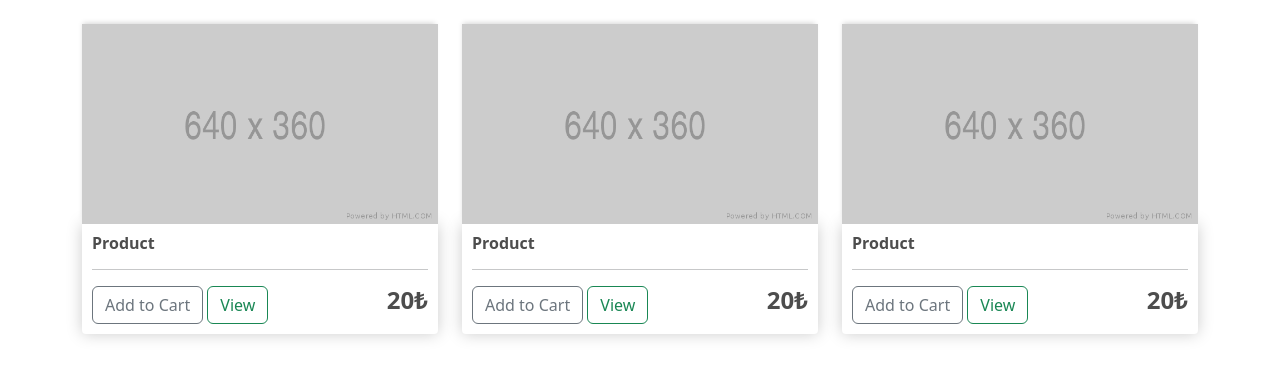
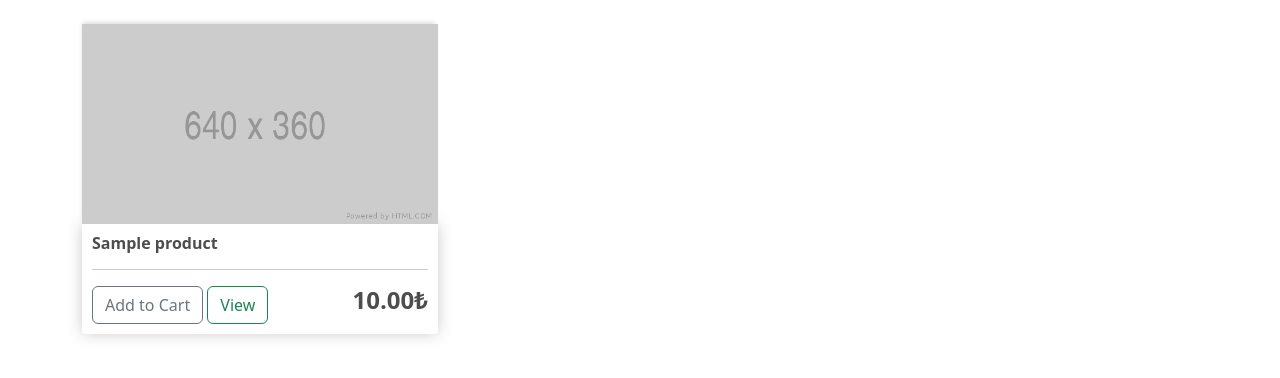
Before and after one commit to ardakoc/ecommerce, a Django app: page / in a window 1280 px wide. Shown: the part 56-434 px from the top of the page. Run offline with Django 3.2, Linux system fonts and the light colour scheme; tables that the repository leaves empty hold one stand-in row (values such as "Sample post"); some libraries are stand-ins or nearby versions.

Commit message:
Rendering products dynamically

```diff
--- a/store/templates/store/store.html
+++ b/store/templates/store/store.html
@@ -3,36 +3,18 @@
 {% block content %}
 
 <div class="row">
+  {% for product in products %}
   <div class="col-lg-4">
     <img src="{% static 'images/placeholder.png' %}" class="thumbnail">
     <div class="box-element product">
-      <h6><strong>Product</strong></h6>
+      <h6><strong>{{ product.name }}</strong></h6>
       <hr>
       <button class="btn btn-outline-secondary add-btn">Add to Cart</button>
       <a href="#" class="btn btn-outline-success">View</a>
-      <h4 style="float: right;"><strong>20₺</strong></h4>
+      <h4 style="float: right;"><strong>{{ product.price|floatformat:2 }}₺</strong></h4>
     </div>
   </div>
-  <div class="col-lg-4">
-    <img src="{% static 'images/placeholder.png' %}" class="thumbnail">
-    <div class="box-element product">
-      <h6><strong>Product</strong></h6>
-      <hr>
-      <button class="btn btn-outline-secondary add-btn">Add to Cart</button>
-      <a href="#" class="btn btn-outline-success">View</a>
-      <h4 style="float: right;"><strong>20₺</strong></h4>
-    </div>
-  </div>
-  <div class="col-lg-4">
-    <img src="{% static 'images/placeholder.png' %}" class="thumbnail">
-    <div class="box-element product">
-      <h6><strong>Product</strong></h6>
-      <hr>
-      <button class="btn btn-outline-secondary add-btn">Add to Cart</button>
-      <a href="#" class="btn btn-outline-success">View</a>
-      <h4 style="float: right;"><strong>20₺</strong></h4>
-    </div>
-  </div>
+  {% endfor %}
 </div>
 
 {% endblock content %}
--- a/store/views.py
+++ b/store/views.py
@@ -1,9 +1,12 @@
 from django.shortcuts import render
+
+from store.models import Product
 
 # Create your views here.
 
 def store(request):
-  context = {}
+  products = Product.objects.all()
+  context = {'products': products}
   return render(request, 'store/store.html', context)
 
 
```
